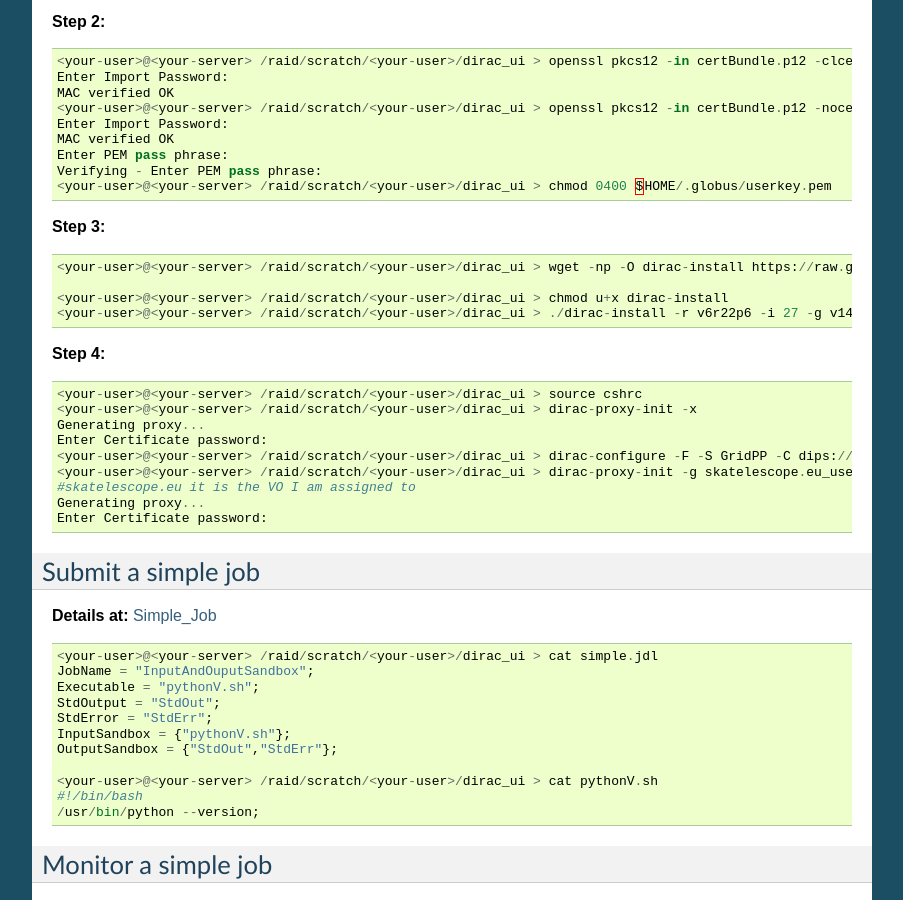
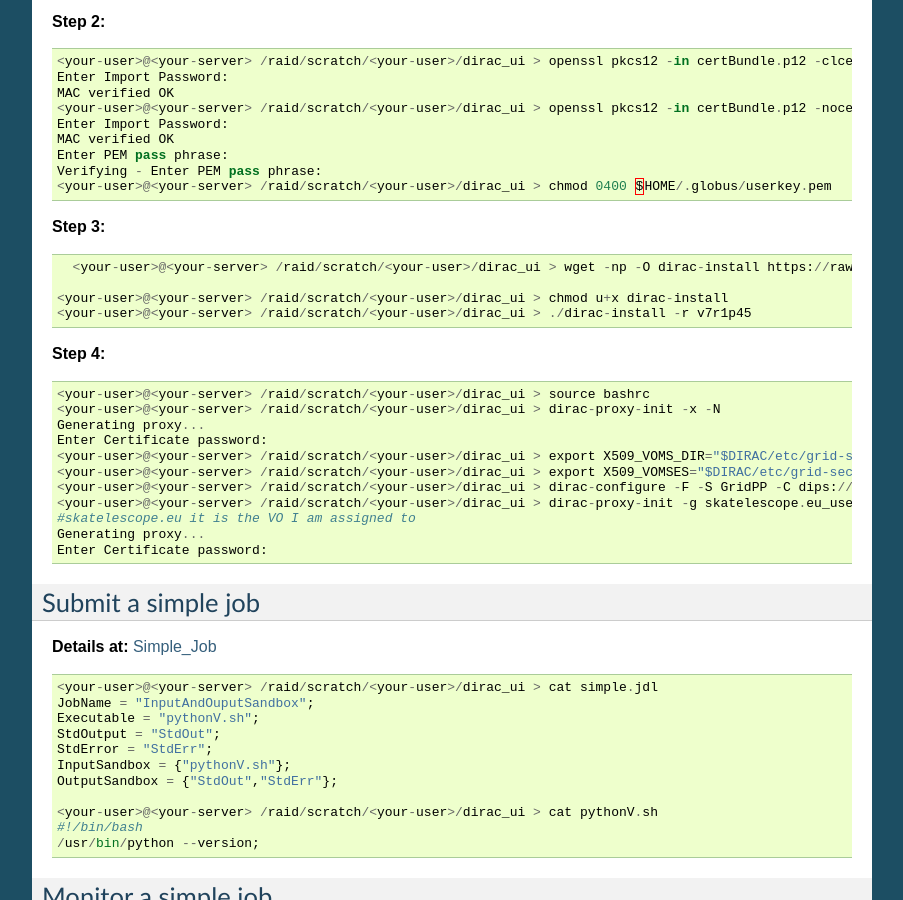
Before and after one commit to cimpan91/Docs, a Sphinx documentation site: the page built from Docs/DIRAC_UI.rst, in a window 1280 px wide and 900 px high, scrolled down 1787 px. Shown: the whole window, without its empty margins (198-1101 px from the left). Built offline with Sphinx 7.4.7, drawn with Linux system fonts in a browser that asks for light colours; some of the changed text lies outside the part shown.

Commit message:
Update DIRAC_UI.rst

```diff
--- a/Docs/DIRAC_UI.rst
+++ b/Docs/DIRAC_UI.rst
@@ -116,22 +116,25 @@
 
 .. code:: python
 
-   <your-user>@<your-server> /raid/scratch/<your-user>/dirac_ui > wget -np -O dirac-install https://raw.githubusercontent.com/DIRACGrid/management/master/dirac-install.py
+   <your-user>@<your-server> /raid/scratch/<your-user>/dirac_ui > wget -np -O dirac-install https://raw.githubusercontent.com/DIRACGrid/management/master/dirac-install.py --no-check-certificate
 
-   <your-user>@<your-server> /raid/scratch/<your-user>/dirac_ui > chmod u+x dirac-install
-   <your-user>@<your-server> /raid/scratch/<your-user>/dirac_ui > ./dirac-install -r v6r22p6 -i 27 -g v14r1
+ <your-user>@<your-server> /raid/scratch/<your-user>/dirac_ui > chmod u+x dirac-install
+ <your-user>@<your-server> /raid/scratch/<your-user>/dirac_ui > ./dirac-install -r v7r1p45
+
 
 
 **Step 4:**
 
 .. code:: python
 
-   <your-user>@<your-server> /raid/scratch/<your-user>/dirac_ui > source cshrc
-   <your-user>@<your-server> /raid/scratch/<your-user>/dirac_ui > dirac-proxy-init -x
+   <your-user>@<your-server> /raid/scratch/<your-user>/dirac_ui > source bashrc
+   <your-user>@<your-server> /raid/scratch/<your-user>/dirac_ui > dirac-proxy-init -x -N
    Generating proxy...
    Enter Certificate password:
+   <your-user>@<your-server> /raid/scratch/<your-user>/dirac_ui > export X509_VOMS_DIR="$DIRAC/etc/grid-security/vomsdir"
+   <your-user>@<your-server> /raid/scratch/<your-user>/dirac_ui > export X509_VOMSES="$DIRAC/etc/grid-security/vomses"
    <your-user>@<your-server> /raid/scratch/<your-user>/dirac_ui > dirac-configure -F -S GridPP -C dips://dirac01.grid.hep.ph.ic.ac.uk:9135/Configuration/Server -I
-   <your-user>@<your-server> /raid/scratch/<your-user>/dirac_ui > dirac-proxy-init -g skatelescope.eu_user -M
+   <your-user>@<your-server> /raid/scratch/<your-user>/dirac_ui > dirac-proxy-init -g skatelescope.eu_user -M -U
    #skatelescope.eu it is the VO I am assigned to
    Generating proxy...
    Enter Certificate password:
@@ -255,7 +258,9 @@
 
 -   `Getting_on_the_grid <https://github.com/gridpp/user-guides/tree/master/getting-on-the-grid>`__
 
--   `Getting_started <https://dirac.readthedocs.io/en/latest/UserGuide/GettingStarted/index.html>`__
+-   `Grid_user_crash_course <https://www.gridpp.ac.uk/wiki/Grid_user_crash_course>`__
+
+-   `Quick_Guide_to_Dirac <https://www.gridpp.ac.uk/wiki/Quick_Guide_to_Dirac>`__
 
 -   `Getting_started_User_Jobs <https://dirac.readthedocs.io/en/latest/UserGuide/GettingStarted/UserJobs/index.html>`__
 
```
